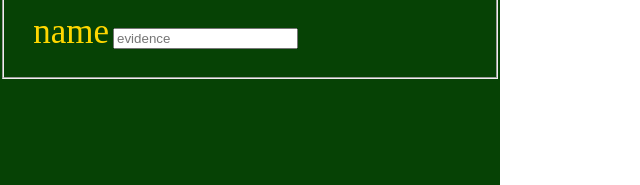
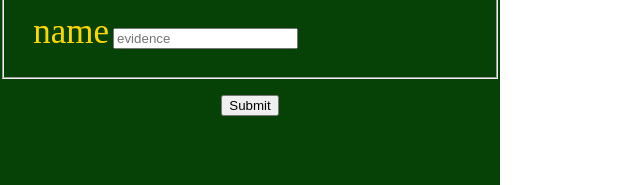
Before and after one commit to savadkoohy/micro-git, a plain HTML site: page index.html in a window 1280 px wide. Shown: the part 297-482 px from the top of the page, without its empty margins (0-640 px from the left). Drawn offline with Linux system fonts and the light colour scheme.

Commit message:
creat a submit

```diff
--- a/index.html
+++ b/index.html
@@ -36,6 +36,7 @@
                 </tr>
             </table>
         </fieldset>
+        <input type="submit" name="login" />
     </form>
 </body>
 </html>
```
